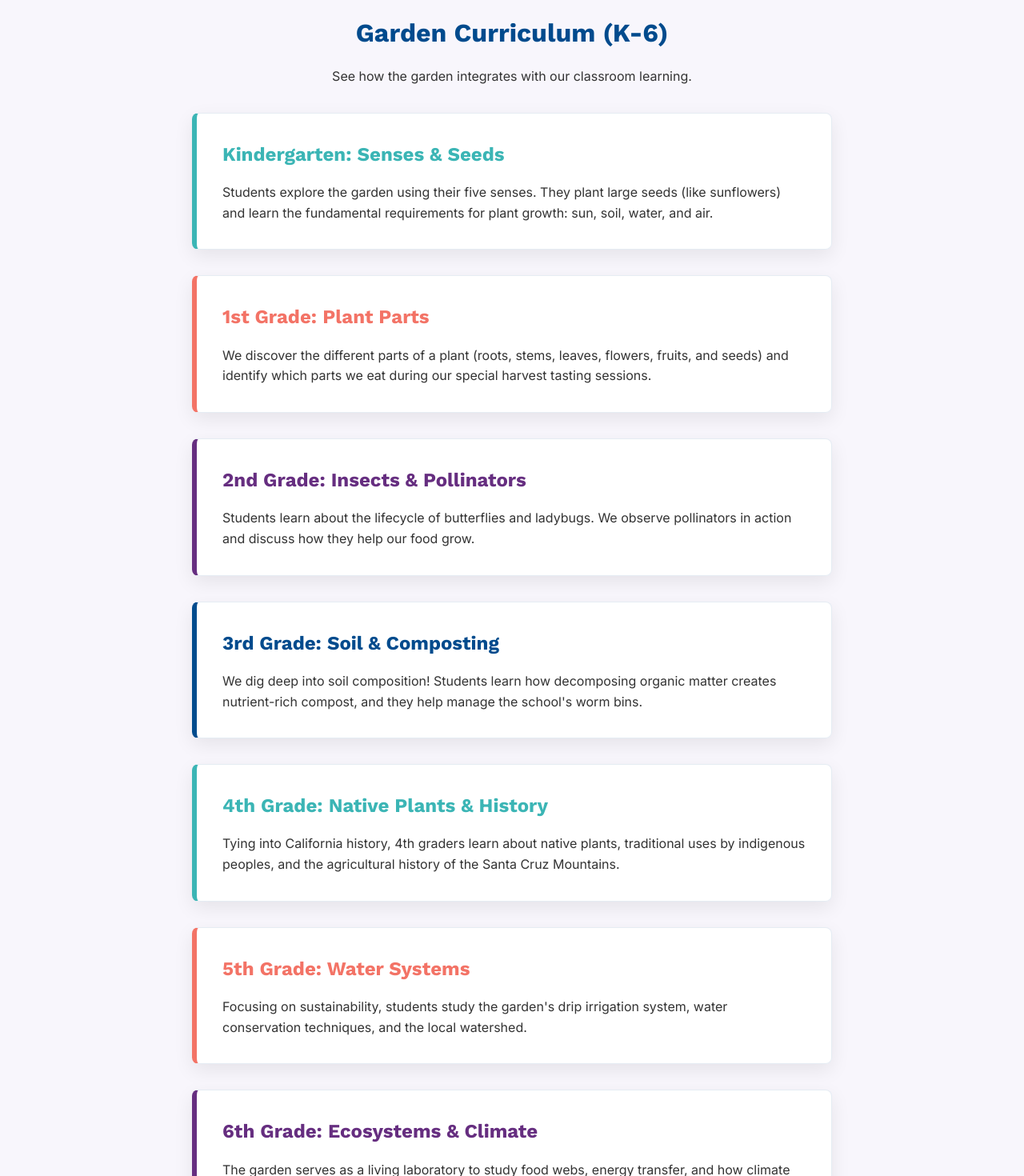
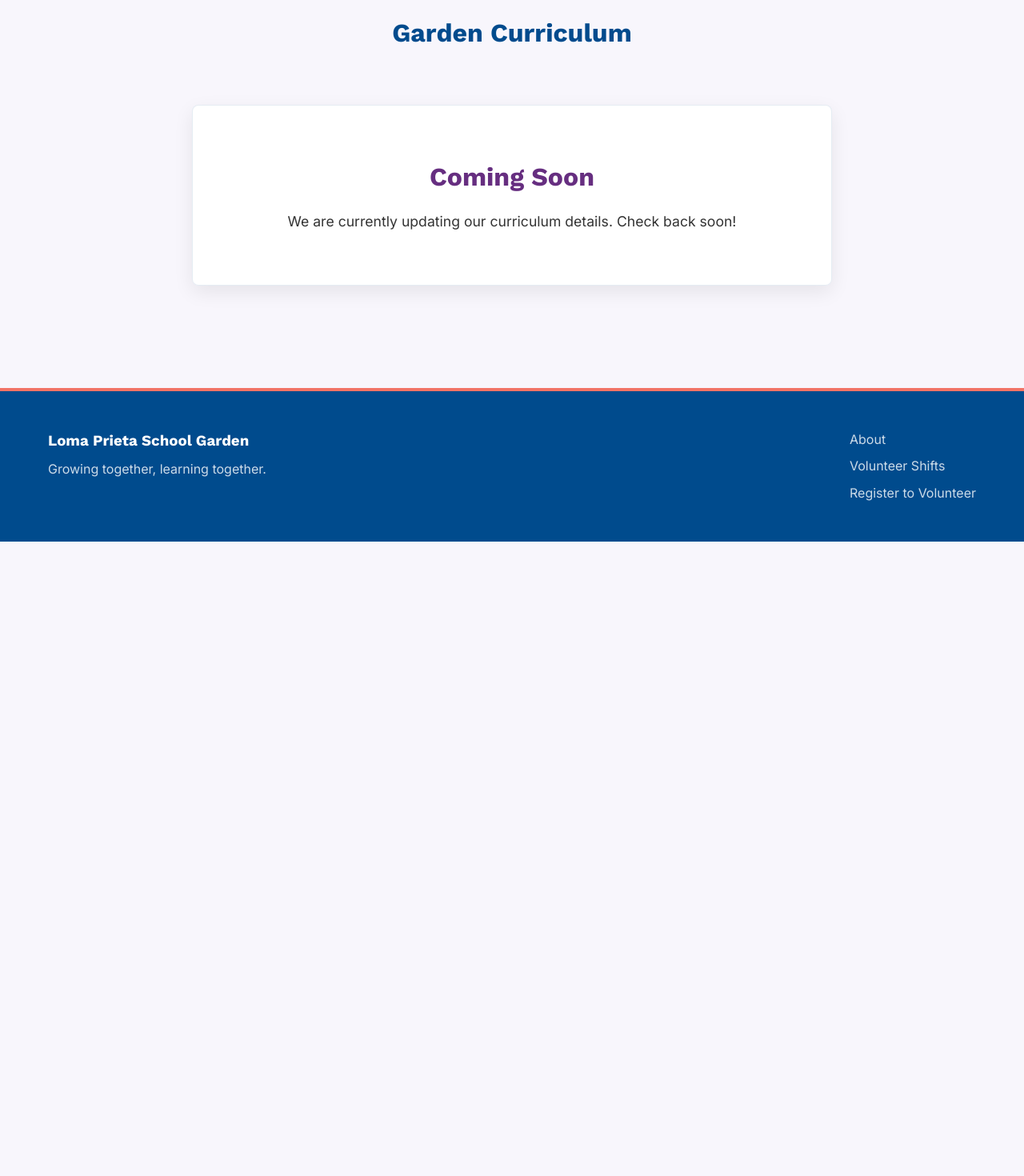
Before and after one commit to Baylow/loma-prieta-garden, a Next.js app: page /curriculum in a window 1280 px wide. Shown: the part 100-1570 px from the top of the page at 80% size. After the commit the page ends 800 px from the top, so only its background shows below. Built offline with nearby package versions, Linux system fonts and the light colour scheme.

Commit message:
Update curriculum page to Coming Soon

```diff
--- a/src/app/curriculum/page.js
+++ b/src/app/curriculum/page.js
@@ -1,46 +1,13 @@
 export default function Curriculum() {
   return (
     <div className="container mt-8 animate-fade-in-up">
-      <h1 className="text-center mb-4">Garden Curriculum (K-6)</h1>
-      <p className="text-center mb-8 text-muted">See how the garden integrates with our classroom learning.</p>
+      <h1 className="text-center mb-4">Garden Curriculum</h1>
 
-      <div style={{ maxWidth: '800px', margin: '0 auto', display: 'flex', flexDirection: 'column', gap: '2rem', paddingBottom: '4rem' }}>
-
-        <div className="glass-panel" style={{ padding: '2rem', borderLeft: '6px solid var(--teal)' }}>
-          <h2 style={{ color: 'var(--teal)' }}>Kindergarten: Senses & Seeds</h2>
-          <p>Students explore the garden using their five senses. They plant large seeds (like sunflowers) and learn the fundamental requirements for plant growth: sun, soil, water, and air.</p>
+      <div style={{ maxWidth: '800px', margin: '4rem auto', display: 'flex', flexDirection: 'column', alignItems: 'center', gap: '2rem', paddingBottom: '4rem' }}>
+        <div className="glass-panel" style={{ padding: '4rem 2rem', width: '100%', textAlign: 'center' }}>
+          <h2 style={{ color: 'var(--primary-purple)', marginBottom: '1rem', fontSize: '2rem' }}>Coming Soon</h2>
+          <p className="text-muted" style={{ fontSize: '1.1rem' }}>We are currently updating our curriculum details. Check back soon!</p>
         </div>
-
-        <div className="glass-panel" style={{ padding: '2rem', borderLeft: '6px solid var(--orange)' }}>
-          <h2 style={{ color: 'var(--orange)' }}>1st Grade: Plant Parts</h2>
-          <p>We discover the different parts of a plant (roots, stems, leaves, flowers, fruits, and seeds) and identify which parts we eat during our special harvest tasting sessions.</p>
-        </div>
-
-        <div className="glass-panel" style={{ padding: '2rem', borderLeft: '6px solid var(--primary-purple)' }}>
-          <h2 style={{ color: 'var(--primary-purple)' }}>2nd Grade: Insects & Pollinators</h2>
-          <p>Students learn about the lifecycle of butterflies and ladybugs. We observe pollinators in action and discuss how they help our food grow.</p>
-        </div>
-
-        <div className="glass-panel" style={{ padding: '2rem', borderLeft: '6px solid var(--sapphire-blue)' }}>
-          <h2 style={{ color: 'var(--sapphire-blue)' }}>3rd Grade: Soil & Composting</h2>
-          <p>We dig deep into soil composition! Students learn how decomposing organic matter creates nutrient-rich compost, and they help manage the school's worm bins.</p>
-        </div>
-
-        <div className="glass-panel" style={{ padding: '2rem', borderLeft: '6px solid var(--teal)' }}>
-          <h2 style={{ color: 'var(--teal)' }}>4th Grade: Native Plants & History</h2>
-          <p>Tying into California history, 4th graders learn about native plants, traditional uses by indigenous peoples, and the agricultural history of the Santa Cruz Mountains.</p>
-        </div>
-
-        <div className="glass-panel" style={{ padding: '2rem', borderLeft: '6px solid var(--orange)' }}>
-          <h2 style={{ color: 'var(--orange)' }}>5th Grade: Water Systems</h2>
-          <p>Focusing on sustainability, students study the garden's drip irrigation system, water conservation techniques, and the local watershed.</p>
-        </div>
-
-        <div className="glass-panel" style={{ padding: '2rem', borderLeft: '6px solid var(--primary-purple)' }}>
-          <h2 style={{ color: 'var(--primary-purple)' }}>6th Grade: Ecosystems & Climate</h2>
-          <p>The garden serves as a living laboratory to study food webs, energy transfer, and how climate factors influence agricultural success.</p>
-        </div>
-
       </div>
     </div>
   );
```
